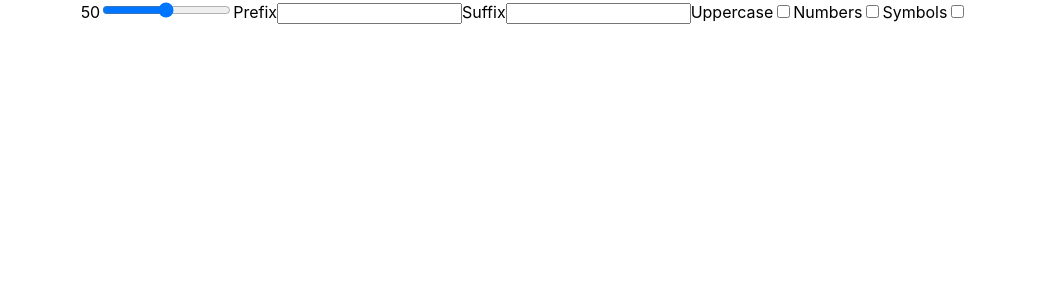
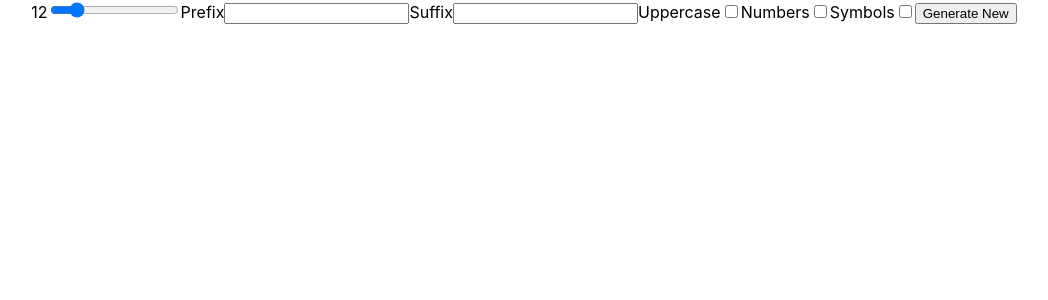
Before and after one commit to jegirhiny/password-generator, a React (Create React App) app: page / in a window 1280 px wide. Shown: the top 300 px of the page, without its empty margins (116-1164 px from the left). Built offline with nearby package versions, Linux system fonts and the light colour scheme.

Commit message:
generation logic complete & submit button on form

```diff
--- a/src/components/password-display/password-display.component.jsx
+++ b/src/components/password-display/password-display.component.jsx
@@ -1,8 +1,9 @@
 import PasswordForm from "../password-form/password-form.component";
+import { generatePassword } from "../../static/PasswordUtils";
 
 const PasswordDisplay = () => {
     const submitFormData = (formData) => {
-        console.log(formData)
+        console.log(generatePassword(formData));
     };
 
     return (
--- /dev/null
+++ b/src/components/password-error/password-error.component.jsx
@@ -0,0 +1 @@
+// prefix or suffix can not be larger than length
--- a/src/components/password-form/password-form.component.jsx
+++ b/src/components/password-form/password-form.component.jsx
@@ -2,7 +2,7 @@ import React, { useState, useEffect} from "react";
 
 const PasswordForm = ({ submitFormData }) => {
     const [ formData, setFormData ] = useState({
-        length: 50,
+        length: 12,
         prefix: '',
         suffix: '',
         uppercase: false,
@@ -11,6 +11,12 @@ const PasswordForm = ({ submitFormData }) => {
     });
 
     const [ formChanged, setFormChanged ] = useState(false);
+
+    const handleSubmit = (e) => {
+        e.preventDefault();
+
+        submitFormData(formData);
+    }
 
     const handleChange = (e) => {
         const { name, value, type } = e.target;
@@ -32,9 +38,9 @@ const PasswordForm = ({ submitFormData }) => {
     }, [formData, formChanged, submitFormData]);
 
     return (
-        <form>
+        <form onSubmit={handleSubmit}>
             <label htmlFor='length'>{ formData.length }</label>
-            <input name='length' type='range' min={1} max={100} step={1} onChange={handleChange}/>
+            <input name='length' type='range' min={1} max={64} value={formData.length} step={1} onChange={handleChange}/>
             <label htmlFor='prefix'>Prefix</label>
             <input name='prefix' type='text' onChange={handleChange}/>
             <label htmlFor='suffix'>Suffix</label>
@@ -45,6 +51,7 @@ const PasswordForm = ({ submitFormData }) => {
             <input name='numbers' type='checkbox' onChange={handleChange}/>
             <label htmlFor='symbols'>Symbols</label>
             <input name='symbols' type='checkbox' onChange={handleChange}/>
+            <button>Generate New</button>
         </form>
     );
 }
--- /dev/null
+++ b/src/static/PasswordUtils.js
@@ -0,0 +1,48 @@
+const letters = 'abcdefghijklmnopqrstuvwxyz';
+const symbols = ".,!?;:'\"-_+-*/=<>[]{}()@#$%&|\\~!?#^`";
+const numbers = '1234567890';
+
+export function generatePassword(formData) {
+    const length = formData.length;
+    const prefix = formData.prefix;
+    const suffix = formData.suffix;
+
+    if(prefix.length + suffix.length === length) {
+        return prefix + suffix;
+    }
+
+    let password = prefix;
+    const infixationLength = length - (prefix.length + suffix.length);
+
+    for(let i = 0; i < infixationLength; i++) {
+        password += getKey(formData.uppercase, formData.numbers, formData.symbols);
+    }
+
+    return password + suffix;
+}
+
+function getKey(hasUppercase, hasNumbers, hasSymbols) {
+    let pool = letters;
+
+    if (hasNumbers) {
+        pool += numbers;
+    }
+
+    if (hasSymbols) {
+        pool += symbols;
+    }
+
+    const key = pool.charAt(getRandom(pool.length));
+
+    if(hasUppercase && letters.includes(key)) {
+        if(getRandom(3) > 1) {
+            return key.toUpperCase();
+        }
+    }
+
+    return key;
+}
+
+function getRandom(max) {
+    return Math.floor(Math.random() * max);
+}
```
Also changed, not shown: src/components/password-error/password-error.styles.css (added).
